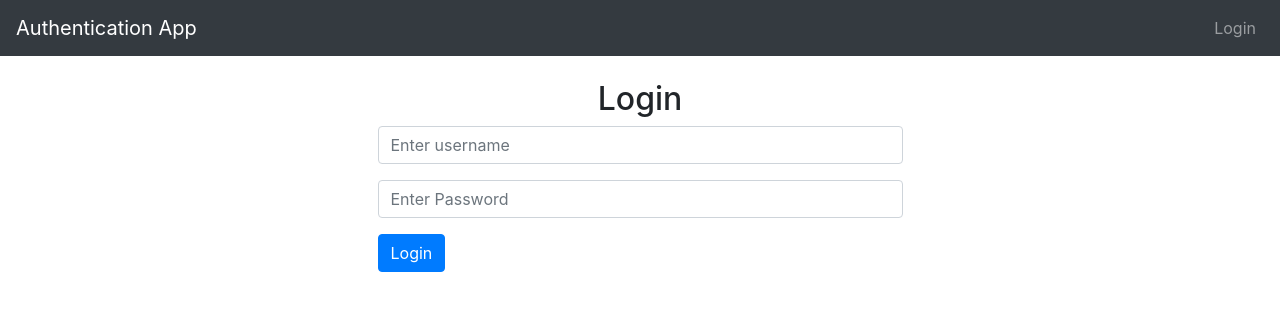
After one commit to DeepayanMallick/Django_Auth, a Django app: page /login/ in a window 1280 px wide. The commit adds this page. Shown: the top 311 px of the page. Run offline with Django 3.2, Linux system fonts and the light colour scheme; some libraries are stand-ins or nearby versions.

Commit message:
login added

```diff
--- a/authenticate/templates/authenticate/base.html
+++ b/authenticate/templates/authenticate/base.html
@@ -20,7 +20,7 @@
           <div class="collapse navbar-collapse" id="navbarSupportedContent">
             <ul class="navbar-nav ml-auto">
               <li class="nav-item">
-                <a class="nav-link" href="#">Log in</a>
+                <a class="nav-link" href="{% url 'login' %}">Login</a>
               </li>
             </ul>
           </div>
--- /dev/null
+++ b/authenticate/templates/authenticate/login.html
@@ -0,0 +1,17 @@
+{% extends "authenticate/base.html" %}
+{% block content %}
+<h2 class="text-center">Login</h2>
+<div class="col-md-6 offset-md-3">
+  <form method="POST" action="">
+    {% csrf_token %}
+    <div class="form-group">
+      <input type="text" class="form-control" placeholder="Enter username" name="username">
+    </div>
+    <div class="form-group">
+      <input type="password" class="form-control" placeholder="Enter Password" name="password">
+    </div>
+    <button type="submit" class="btn btn-primary">Login</button>
+  </form>
+</div>
+
+{% endblock %}
--- a/authenticate/urls.py
+++ b/authenticate/urls.py
@@ -3,4 +3,5 @@ from . import views
 
 urlpatterns = [
     path('', views.home, name="home"),
+    path('login/', views.login_user, name="login"),
 ]
--- a/authenticate/views.py
+++ b/authenticate/views.py
@@ -1,4 +1,18 @@
-from django.shortcuts import render
+from django.shortcuts import render, redirect
+from django.contrib.auth import authenticate, login, logout
 
 def home(request):
     return render(request, 'authenticate/home.html', {})
+
+def login_user(request):
+    if request.method == 'POST':
+        username = request.POST['username']
+        password = request.POST['password']
+        user = authenticate(request, username=username, password=password)
+        if user is not None:
+            login(request, user)
+            return redirect('home')
+        else:
+            return redirect('login')
+    else:
+        return render(request, 'authenticate/login.html', {})
```
Also changed, not shown: db.sqlite3.
